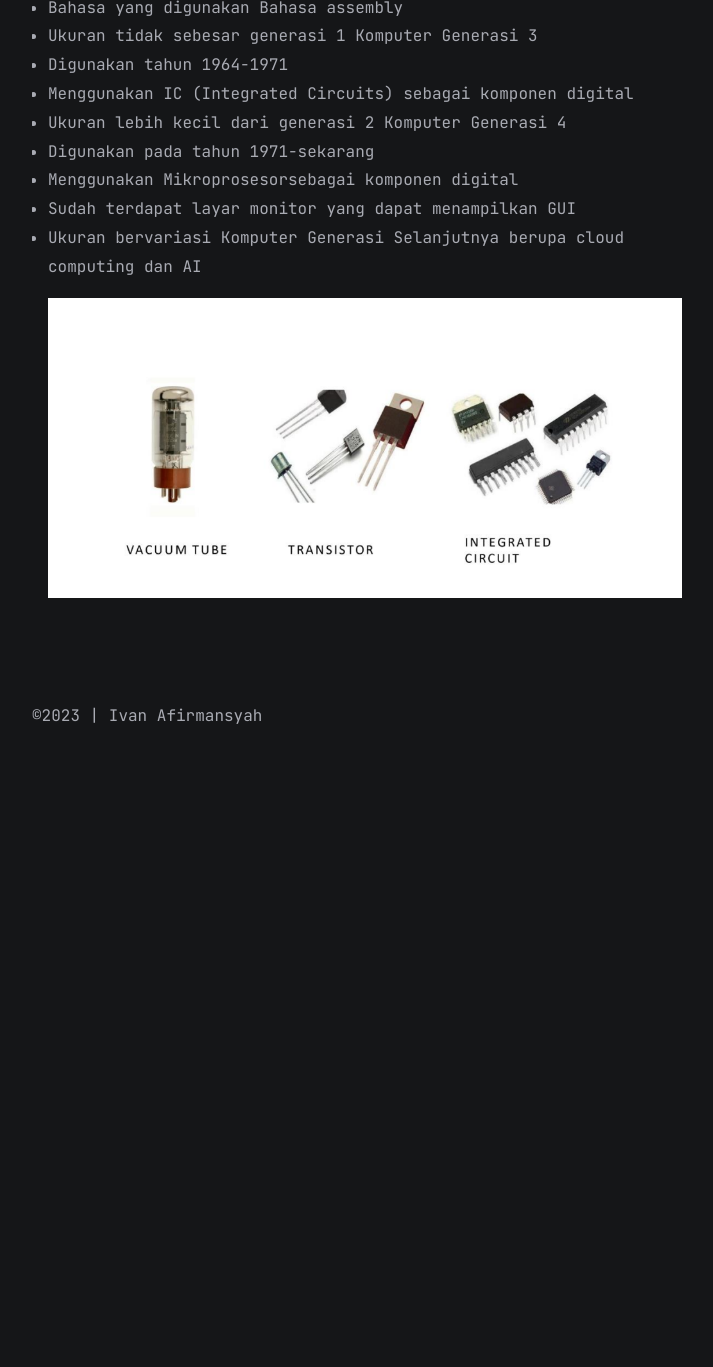
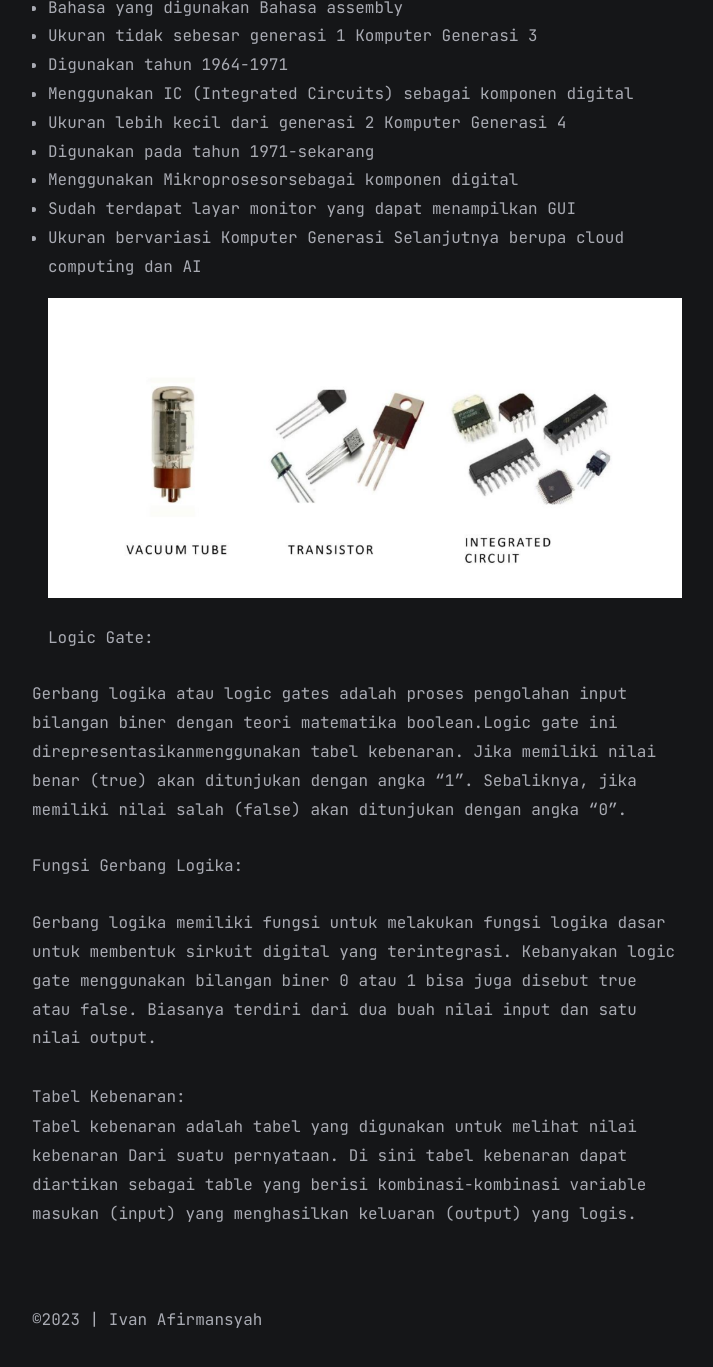
Before and after one commit to shera1402/shera1402.github.io, a Jekyll site: the page built from all_collections/_posts/2023-11-07-Resume-Arsikom.md, in a window 1280 px wide and 1400 px high, scrolled down 4530 px. Shown: the top 1367 px of the window, without its empty margins (283-996 px from the left). Built offline with Jekyll 4.4.1, drawn with Linux system fonts in a browser that asks for light colours; comment, search, counter and statistics services are not loaded; a style sheet for code colours, icons or effects is not loaded; before the commit the page ends 5326 px from its top, so only the background shows below that.

Commit message:
Update 2023-11-07-Resume-Arsikom.md

```diff
--- a/all_collections/_posts/2023-11-07-Resume-Arsikom.md
+++ b/all_collections/_posts/2023-11-07-Resume-Arsikom.md
@@ -119,3 +119,18 @@ Komputer Generasi 4
 - Ukuran bervariasi
 Komputer Generasi Selanjutnya berupa cloud computing dan AI
 <span style="display:block;text-align:center">![alt](https://ivanafirmansyah.github.io/assets/img/vacum.png)</span>
+Logic Gate:
+<p>Gerbang logika atau logic gates adalah proses pengolahan input bilangan biner
+dengan teori matematika boolean.Logic gate ini direpresentasikanmenggunakan
+tabel kebenaran. Jika memiliki nilai benar (true) akan ditunjukan dengan angka “1”.
+Sebaliknya, jika memiliki nilai salah (false) akan ditunjukan dengan angka “0”.<p>
+Fungsi Gerbang Logika:
+<p>Gerbang logika memiliki fungsi untuk melakukan fungsi logika dasar untuk
+membentuk sirkuit digital yang terintegrasi. Kebanyakan logic gate menggunakan
+bilangan biner 0 atau 1 bisa juga disebut true atau false. Biasanya terdiri dari dua
+buah nilai input dan satu nilai output.</p>
+Tabel Kebenaran:
+<p>Tabel kebenaran adalah tabel yang digunakan untuk melihat nilai kebenaran Dari
+suatu pernyataan. Di sini tabel kebenaran dapat diartikan sebagai table yang berisi
+kombinasi-kombinasi variable masukan (input) yang menghasilkan keluaran (output)
+yang logis.</p>
```
